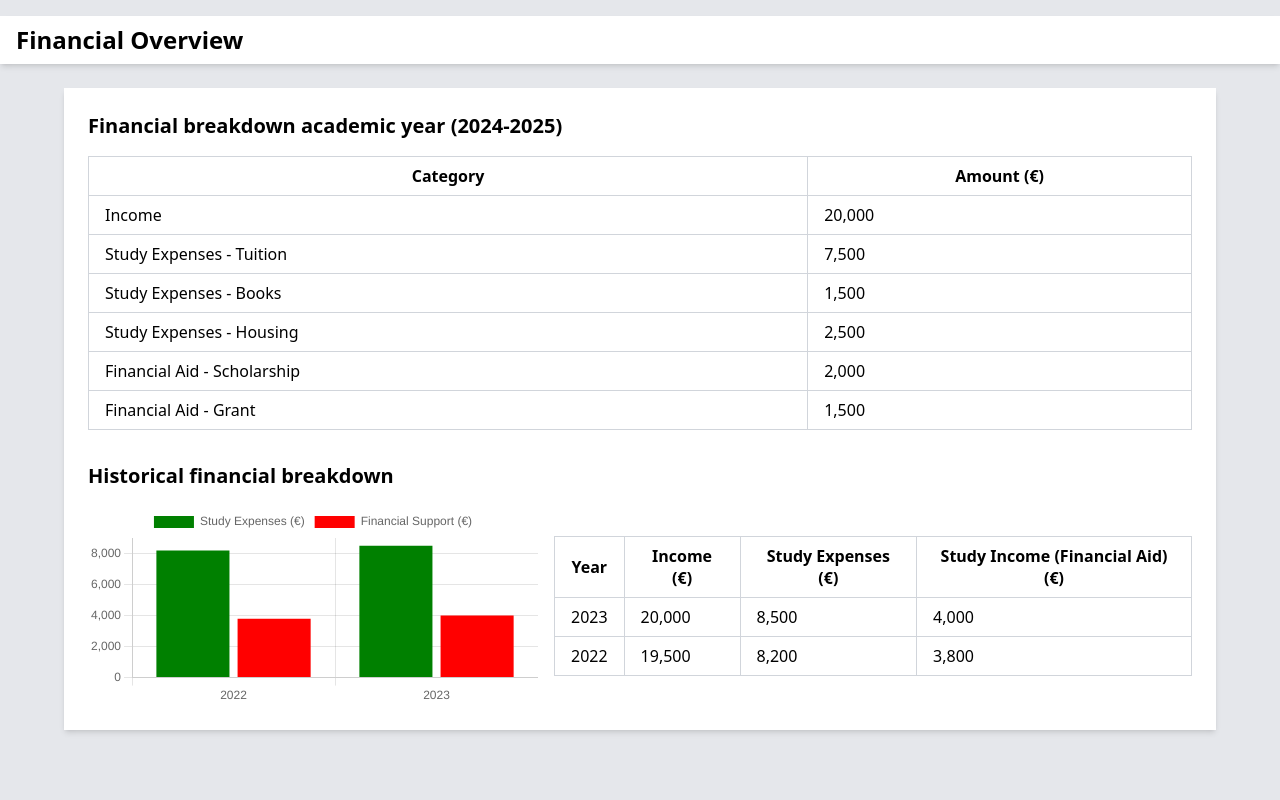
After one commit to SeppeV-2158896/SYST_financials, a Django app: page /financial-overview/ in a window 1280 px wide. The commit adds this page. Run offline with Django 5.2, Linux system fonts and the light colour scheme; some libraries are stand-ins or nearby versions.

Commit message:
financial overview

```diff
--- a/financial_aids_uhasselt/app/templates/account_info.html
+++ b/financial_aids_uhasselt/app/templates/account_info.html
@@ -24,7 +24,9 @@
             </form>
             <div class="flex justify-between mt-6">
                 <button class="bg-red-500 text-white py-2 px-4" type="button">Save</button>
-                <button class="bg-red-500 text-white py-2 px-4" type="button">Show Overview</button>
+                <button class="bg-red-500 text-white py-2 px-4" type="button" onclick="window.location.href='{% url 'financial_overview' %}';">
+                    Show Overview
+                </button>
                 <button class="bg-red-500 text-white py-2 px-4" type="submit">Submit</button>
             </div>
         </div>
--- /dev/null
+++ b/financial_aids_uhasselt/app/templates/financial_overview.html
@@ -0,0 +1,125 @@
+<!-- filepath: d:\Documents\Syst\SYST_financials\financial_aids_uhasselt\app\templates\financial_overview.html -->
+<html lang="en">
+<head>
+    <meta charset="UTF-8">
+    <meta name="viewport" content="width=device-width, initial-scale=1.0">
+    <title>Financial Overview</title>
+    <script src="https://cdn.tailwindcss.com"></script>
+    <link rel="stylesheet" href="https://cdnjs.cloudflare.com/ajax/libs/font-awesome/5.15.3/css/all.min.css">
+</head>
+<body class="bg-gray-200">
+    <h1 class="text-2xl font-bold mt-4 bg-white px-4 py-2 shadow-md">
+        Financial Overview
+    </h1>
+    <div class="flex flex-col items-center p-6">
+        <div class="w-full max-w-6xl bg-white shadow-md p-6">
+            <!-- Costs Breakdown Section -->
+            <h2 class="text-xl font-bold mb-4">Financial breakdown academic year (2024-2025)</h2>
+            <div class="overflow-x-auto mb-8">
+                <table class="min-w-full border border-gray-300">
+                    <thead>
+                        <tr>
+                            <th class="border border-gray-300 px-4 py-2">Category</th>
+                            <th class="border border-gray-300 px-4 py-2">Amount (€)</th>
+                        </tr>
+                    </thead>
+                    <tbody>
+                        <tr>
+                            <td class="border border-gray-300 px-4 py-2">Income</td>
+                            <td class="border border-gray-300 px-4 py-2">20,000</td>
+                        </tr>
+                        <tr>
+                            <td class="border border-gray-300 px-4 py-2">Study Expenses - Tuition</td>
+                            <td class="border border-gray-300 px-4 py-2">7,500</td>
+                        </tr>
+                        <tr>
+                            <td class="border border-gray-300 px-4 py-2">Study Expenses - Books</td>
+                            <td class="border border-gray-300 px-4 py-2">1,500</td>
+                        </tr>
+                        <tr>
+                            <td class="border border-gray-300 px-4 py-2">Study Expenses - Housing</td>
+                            <td class="border border-gray-300 px-4 py-2">2,500</td>
+                        </tr>
+                        <tr>
+                            <td class="border border-gray-300 px-4 py-2">Financial Aid - Scholarship</td>
+                            <td class="border border-gray-300 px-4 py-2">2,000</td>
+                        </tr>
+                        <tr>
+                            <td class="border border-gray-300 px-4 py-2">Financial Aid - Grant</td>
+                            <td class="border border-gray-300 px-4 py-2">1,500</td>
+                        </tr>
+                    </tbody>
+                </table>
+            </div>
+
+            <!-- Historical Financial Status Section -->
+            <h2 class="text-xl font-bold mb-4">Historical financial breakdown</h2>
+            <div class="flex flex-col lg:flex-row items-center lg:justify-between w-full">
+                <!-- Bar Chart -->
+                <div class="mb-4 lg:mb-0 lg:mr-4">
+                    <canvas id="financialChart" width="450" height="200"></canvas>
+                </div>
+                <!-- Overview of Last Years -->
+                <div class="flex flex-col lg:flex-row items-center lg:justify-between w-full">
+                    <div class="overflow-x-auto">
+                        <table class="min-w-full border border-gray-300">
+                            <thead>
+                                <tr>
+                                    <th class="border border-gray-300 px-4 py-2">Year</th>
+                                    <th class="border border-gray-300 px-4 py-2">Income (€)</th>
+                                    <th class="border border-gray-300 px-4 py-2">Study Expenses (€)</th>
+                                    <th class="border border-gray-300 px-4 py-2">Study Income (Financial Aid) (€)</th>
+                                </tr>
+                            </thead>
+                            <tbody>
+                                <tr>
+                                    <td class="border border-gray-300 px-4 py-2">2023</td>
+                                    <td class="border border-gray-300 px-4 py-2">20,000</td>
+                                    <td class="border border-gray-300 px-4 py-2">8,500</td>
+                                    <td class="border border-gray-300 px-4 py-2">4,000</td>
+                                </tr>
+                                <tr>
+                                    <td class="border border-gray-300 px-4 py-2">2022</td>
+                                    <td class="border border-gray-300 px-4 py-2">19,500</td>
+                                    <td class="border border-gray-300 px-4 py-2">8,200</td>
+                                    <td class="border border-gray-300 px-4 py-2">3,800</td>
+                                </tr>
+                            </tbody>
+                        </table>
+                    </div>
+                </div>
+            </div>
+        </div>
+    </div>
+    <script src="https://cdn.jsdelivr.net/npm/chart.js"></script>
+    <script>
+        const ctx = document.getElementById('financialChart').getContext('2d');
+        const financialChart = new Chart(ctx, {
+            type: 'bar',
+            data: {
+                labels: ['2022', '2023'],
+                datasets: [
+                    {
+                        label: 'Study Expenses (€)',
+                        data: [8200, 8500],
+                        backgroundColor: 'green',
+                    },
+                    {
+                        label: 'Financial Support (€)',
+                        data: [3800, 4000],
+                        backgroundColor: 'red',
+                    }
+                ]
+            },
+            options: {
+                responsive: true,
+                scales: {
+                    y: {
+                        beginAtZero: true
+                    }
+                }
+            }
+        });
+    </script>
+</body>
+</html>
--- a/financial_aids_uhasselt/app/urls.py
+++ b/financial_aids_uhasselt/app/urls.py
@@ -5,4 +5,5 @@ urlpatterns = [
     # Example URL patterns
     path('', views.index, name='index'),  # Home page
     path('simulate/', views.simulate, name='simulate'),  # Simulate page
+    path('financial-overview/', views.financial_overview, name='financial_overview'),
 ]
--- a/financial_aids_uhasselt/app/views.py
+++ b/financial_aids_uhasselt/app/views.py
@@ -36,3 +36,6 @@ def simulate(request):
     }
 
     return render(request, 'account_info.html', context)
+
+def financial_overview(request):
+    return render(request, 'financial_overview.html')
```
